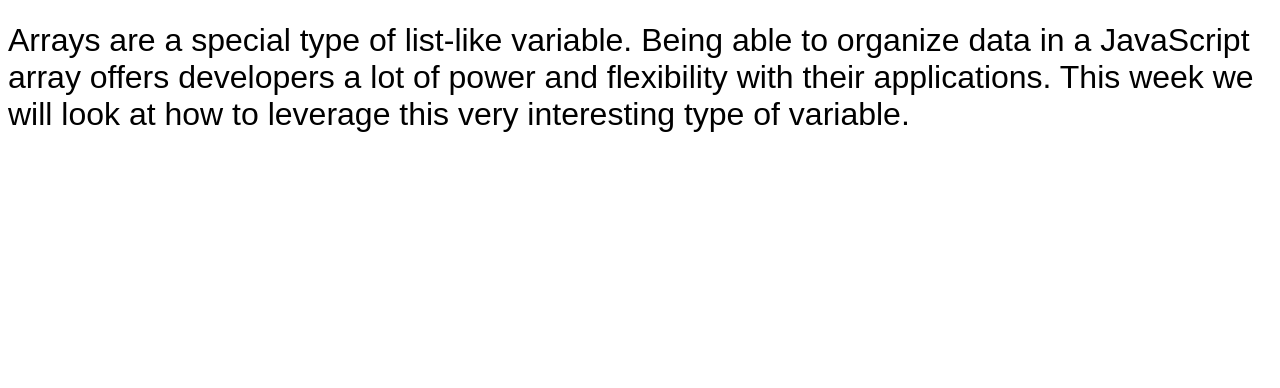
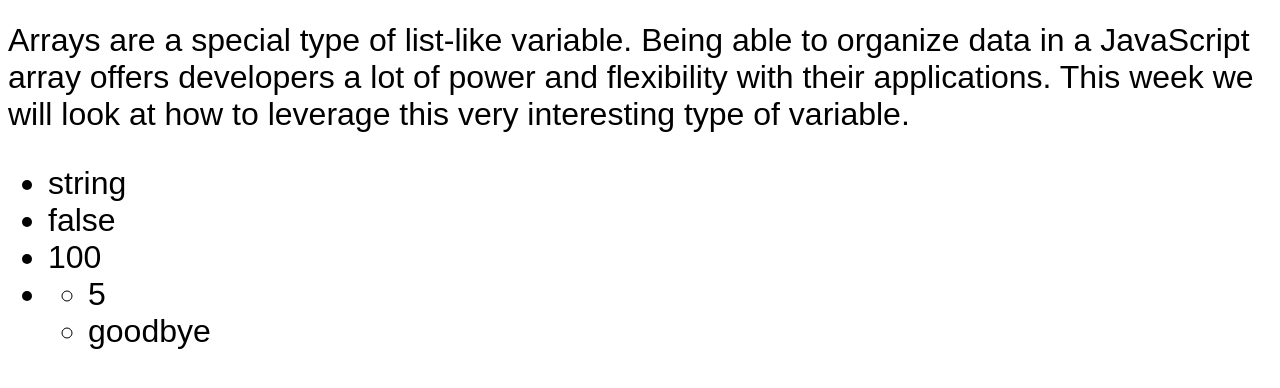
Before and after one commit to smccrindle/comp1073s2503, a plain HTML site: page lesson-3/arrays.html in a window 1280 px wide. Shown: the part 138-526 px from the top of the page. Drawn offline with Linux system fonts and the light colour scheme.

Commit message:
Completed first part of array basics

```diff
--- a/lesson-3/arrays.html
+++ b/lesson-3/arrays.html
@@ -11,6 +11,8 @@
 <body>
 	<h1>Arrays</h1>
 	<p>Arrays are a special type of list-like variable. Being able to organize data in a JavaScript array offers developers a lot of power and flexibility with their applications. This week we will look at how to leverage this very interesting type of variable.</p>
-	<p></p>
+	<ul>
+
+	</ul>
 </body>
 </html>
--- a/lesson-3/js/arrays.js
+++ b/lesson-3/js/arrays.js
@@ -1,19 +1,42 @@
-const output = document.querySelector('body p:nth-of-type(2)');
+// const output = document.querySelector('body p:nth-of-type(2)');
+const output = document.querySelector('ul');
 
 /* STEP 1: Creating an array
 When declaring and initializing an array, you can include strings, numbers, booleans, and even other arrays */
-
+let myArray = ["string", true, 100, [5, "hello"]];
+output.textContent = myArray;
 /* STEP 2: Reading and changing array elements
 You can refer to a particular element in an array with it's index number */
-
+output.textContent = `The first element of the array inside myArray is ${myArray[3][0]}`;
 // You can also change a particular element
-
+myArray[1] = false;
 // An array within an array is called a multidimensional array - it can be accessed by specifying the index of the first array, then the item within it
+myArray[3][1] = "goodbye";
 /* STEP 3: Determining array length
 Being able to figure out how many elements are contained in an array is a critical feature of JavaScript programming */
-
+let totalThingsInArray = myArray.length + myArray[3].length;
+// output.textContent = `There are ${myArray.length} elements in myArray.`;
+output.textContent = `There are a total of ${totalThingsInArray} elements in myArray.`;
+output.textContent = "";
 // In particular, looping through arrays
-
+for (let i = 0; i < myArray.length; i ++) {
+    let listItem = document.createElement("li");
+    output.append(listItem);
+    // check if element is an array
+    if (Array.isArray(myArray[i])) {
+        // We need a nested UL
+        let childList = document.createElement("ul");
+        listItem.append(childList);
+        // we have an array, so we need to loop inside that array
+        for (let j = 0; j < myArray[i].length; j ++) {
+            let childItem = document.createElement("li");
+            childList.append(childItem);
+            childItem.textContent = `${myArray[i][j]}`;
+        };
+    } else {
+        listItem.textContent = `${myArray[i]}`;
+    };
+};
 /* STEP 4: Convert a string to an array
 If there is a common character that can act as a delimiter in a string, we can use this character to create an array */
 
```
